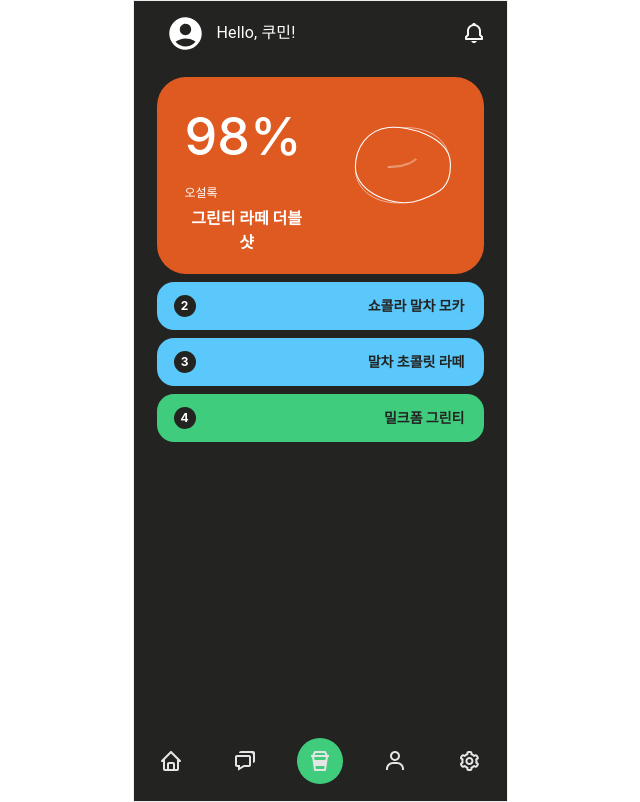
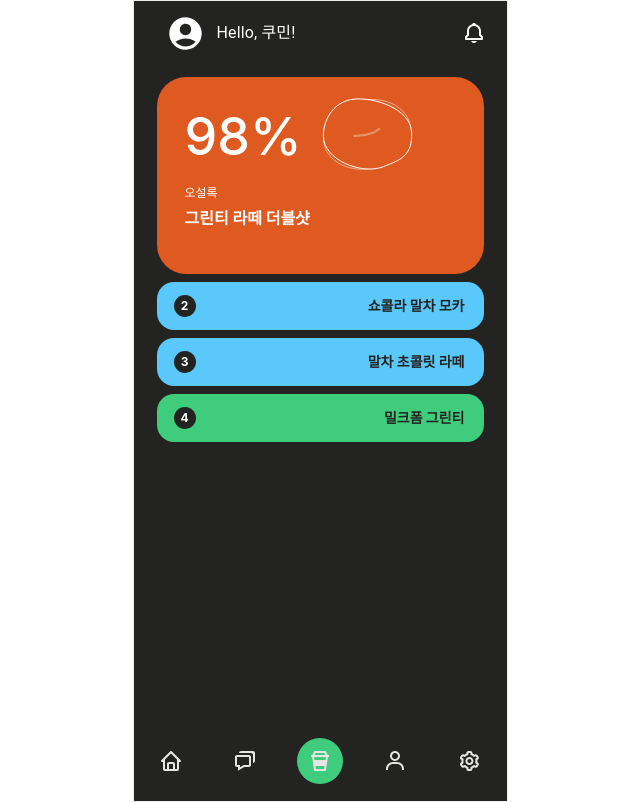
Before and after one commit to D-LINK-alpha/D-LINK-frontend, a React (Create React App) app: page /main in a window 1280 px wide. Shown: the whole page, without its empty margins (320-960 px from the left). Built offline with nearby package versions, Linux system fonts and the light colour scheme.

Commit message:
Design: svg 컴포넌트 사이즈 수정

```diff
--- a/src/components/Item/item.js
+++ b/src/components/Item/item.js
@@ -1,26 +1,31 @@
 import React from 'react';
 import PropTypes from 'prop-types';
 import { ReactComponent as RedIcon } from "../../assets/red.svg";
-import { ReactComponent as GreenIcon } from "../../assets/green_small.svg";
+import { ReactComponent as GreenIcon } from "../../assets/green.svg";
 import { ReactComponent as BlueIcon } from "../../assets/blue.svg";
 import { ReactComponent as YellowIcon } from "../../assets/yellow.svg";
 
 const Item = ({drinkName, similarity, cafeName, drinkType, index, size }) => {
   let iconComponent;
+  let iconSize;
 
   // 아이콘 설정
   switch (drinkType) {
     case 'coffee':
       iconComponent = <RedIcon />;
+      iconSize = 'w-[115px] h-[115px]';
       break;
     case 'latte':
       iconComponent = <BlueIcon />;
+      iconSize = 'w-[102px] h-[101px]';
       break;
     case 'ade':
       iconComponent = <YellowIcon />;
+      iconSize = 'w-[128px] h-[131px]';
       break;
     case 'tea':
       iconComponent = <GreenIcon />;
+      iconSize = 'w-[128px] h-[131px]';
       break;
     default:
       iconComponent = null;
@@ -40,7 +45,7 @@
     <div className={`flex text-white ${bgColor[drinkType]} ${sizeClass}`}>
       {size === 'big' ? (
         <>
-          <div className='flex flex-col items-start w-[329px] h-[197px] pl-[28px]'>
+          <div className='flex flex-col items-start h-[197px] pl-[28px]'>
             <div className='text-[52px] pt-[21px]'>
               {similarity}
             </div>
@@ -51,7 +56,7 @@
               {drinkName}
             </div>
           </div>
-          <div className='pl-[32px] pr-[19px] pb-[20px] content-end'>
+          <div className={`content-end ${iconSize}`}>
             {iconComponent}
           </div>
         </>
```
